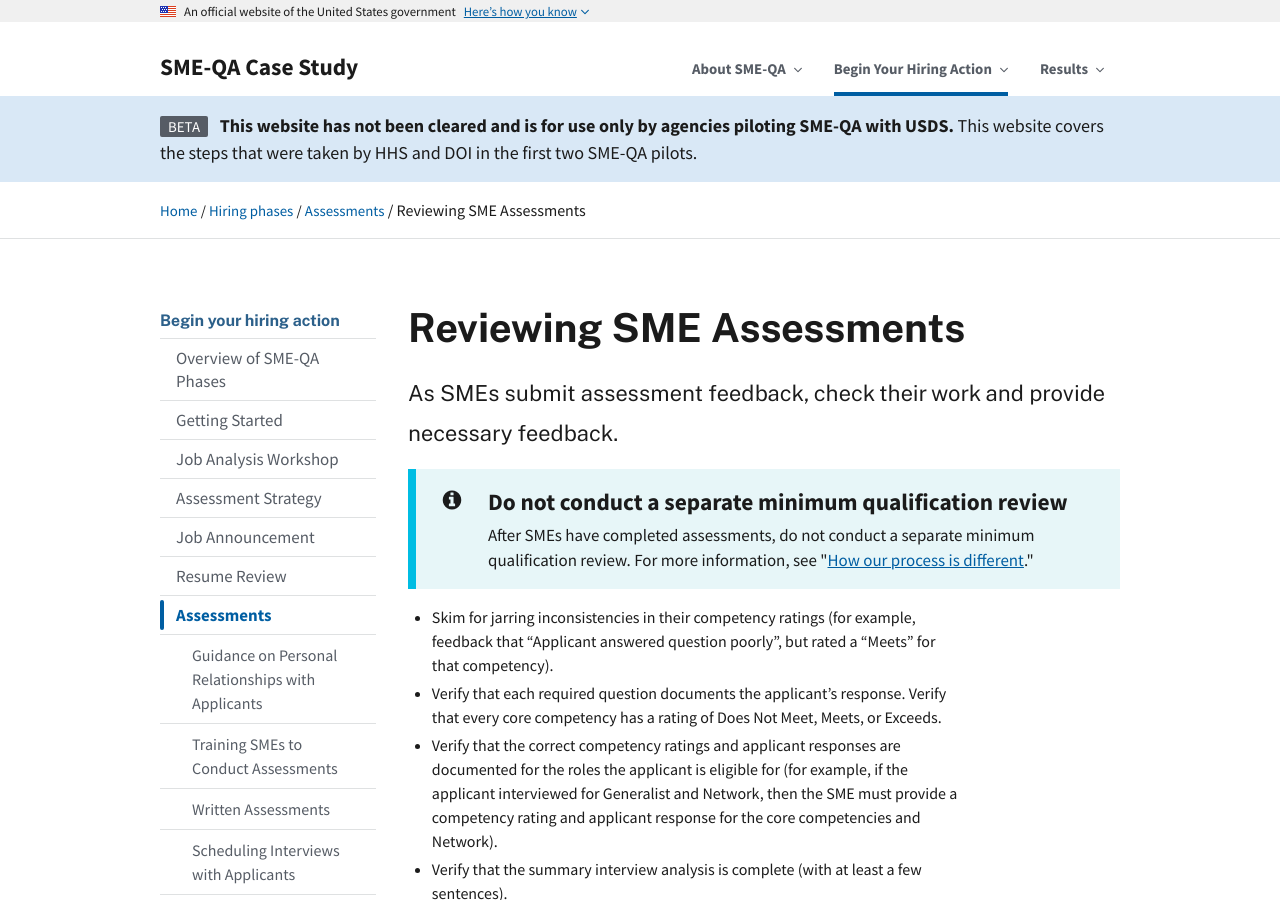
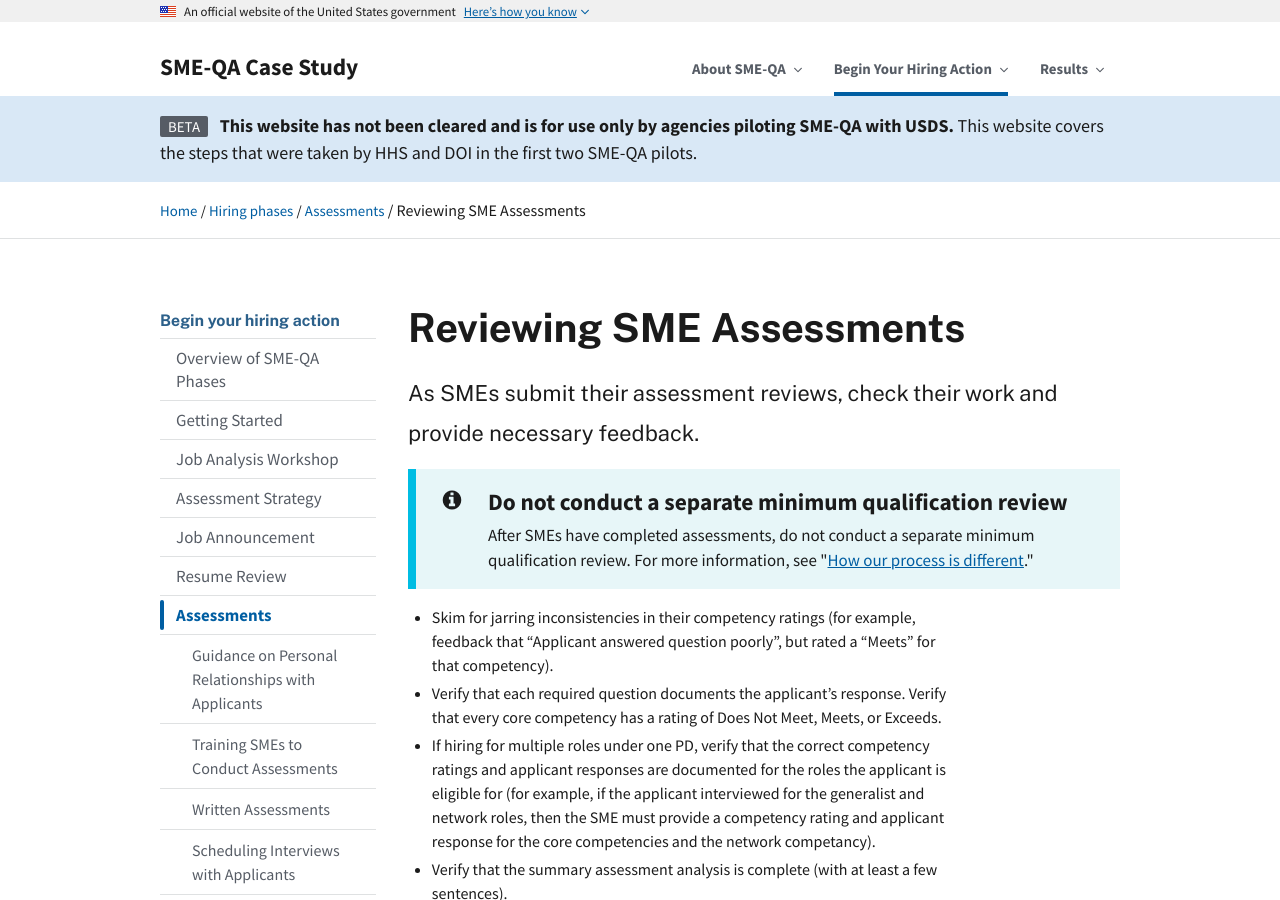
Before and after one commit to usds/SME-QA-Website, a Jekyll site: the page built from pages/phases/assessments/reviewing-sme-assessments.md, in a window 1280 px wide and 900 px high. Built offline with Jekyll 4.4.1, drawn with Linux system fonts in a browser that asks for light colours.

Commit message:
Update reviewing-sme-assessments.md

```diff
--- a/pages/phases/assessments/reviewing-sme-assessments.md
+++ b/pages/phases/assessments/reviewing-sme-assessments.md
@@ -6,7 +6,7 @@ sidenav: hiring-phases
 phase: assessments
 sub-phase-order: 030
 title: Reviewing SME Assessments
-intro: As SMEs submit assessment feedback, check their work and provide necessary feedback.
+intro: As SMEs submit their assessment reviews, check their work and provide necessary feedback.
 ---
 
 <p class="usa-intro">
@@ -25,8 +25,8 @@ intro: As SMEs submit assessment feedback, check their work and provide necessar
 - Skim for jarring inconsistencies in their competency ratings (for example, feedback that "Applicant answered question poorly", but rated a "Meets" for that competency).
 - Verify that each required question documents the applicant's response.
 Verify that every core competency has a rating of Does Not Meet, Meets, or Exceeds.
-- Verify that the correct competency ratings and applicant responses are documented for the roles the applicant is eligible for (for example, if the applicant interviewed for Generalist and Network, then the SME must provide a competency rating and applicant response for the core competencies and Network).
-- Verify that the summary interview analysis is complete (with at least a few sentences).
+- If hiring for multiple roles under one PD, verify that the correct competency ratings and applicant responses are documented for the roles the applicant is eligible for (for example, if the applicant interviewed for the generalist and network roles, then the SME must provide a competency rating and applicant response for the core competencies and the network competancy).
+- Verify that the summary assessment analysis is complete (with at least a few sentences).
 - Confirm the SME correctly addressed any initial issues you may have reported.
 
 ### Calculating an Applicant's Final Assessment Rating
```
